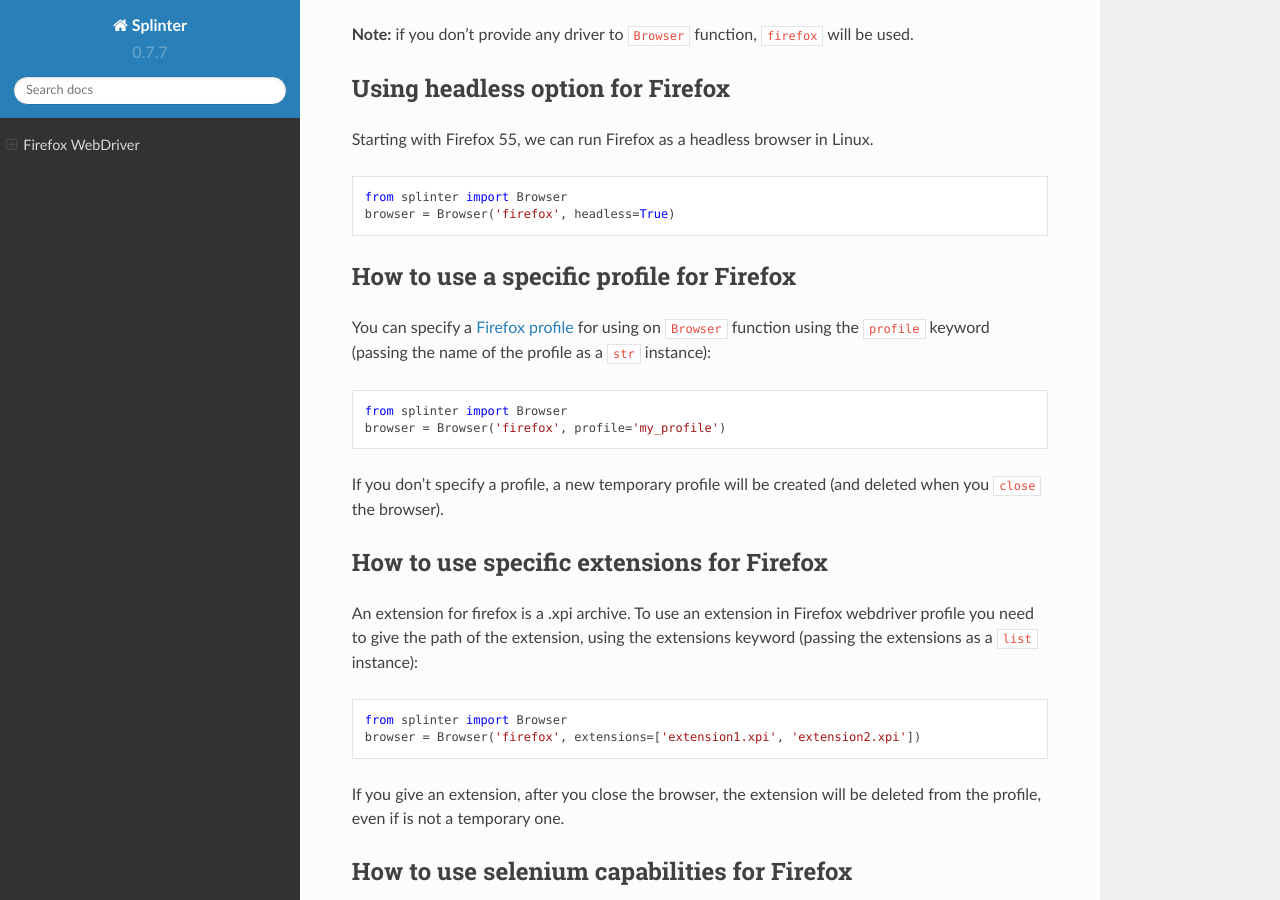
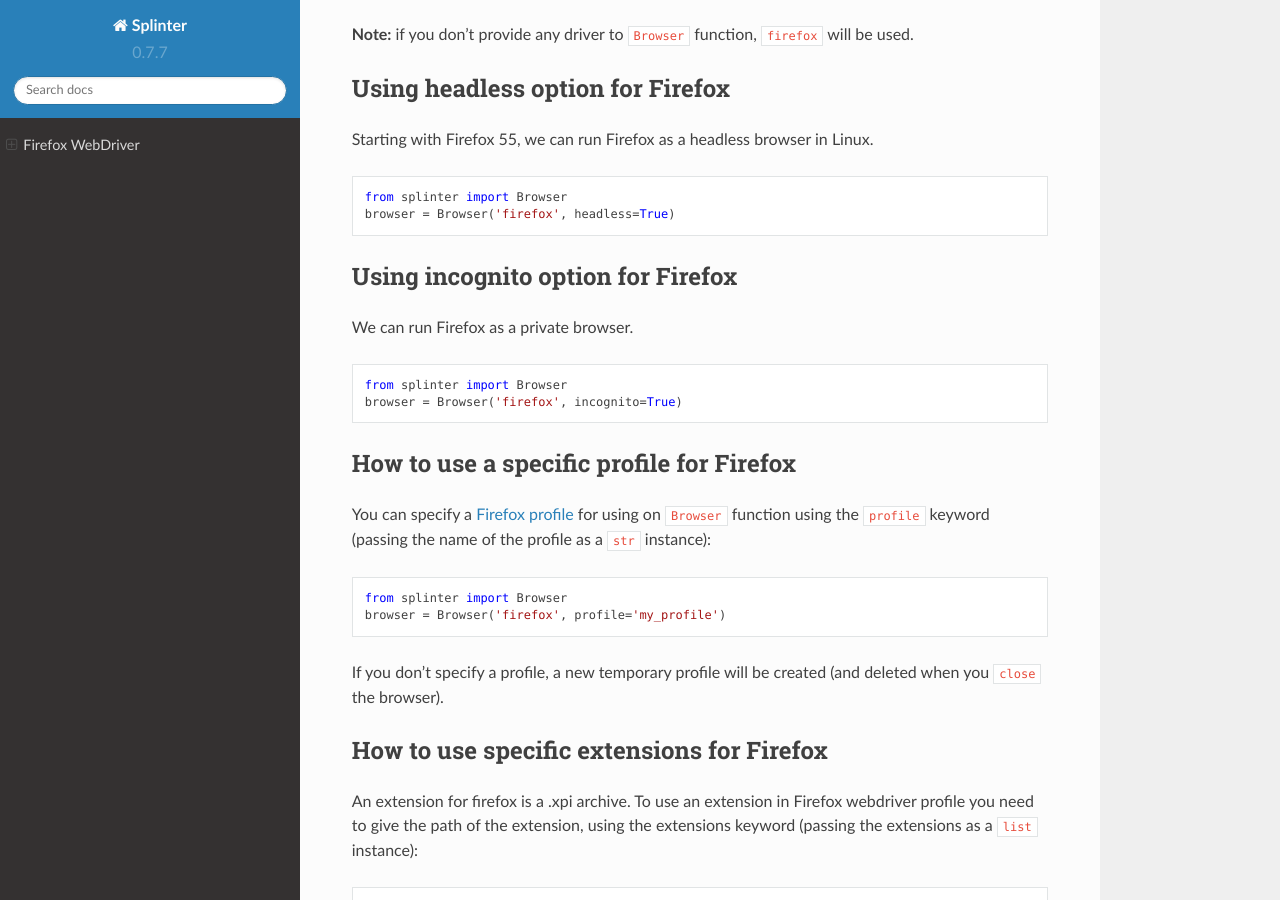
Before and after one commit to cobrateam/splinter, a Sphinx documentation site: the page built from docs/drivers/firefox.rst, in a window 1280 px wide and 900 px high, scrolled down 561 px. Built offline with Sphinx 7.4.7 and the Read the Docs theme 2.0.0, drawn with Linux system fonts in a browser that asks for light colours.

Commit message:
Add Firefox incognito mode.

```diff
--- a/docs/drivers/firefox.rst
+++ b/docs/drivers/firefox.rst
@@ -53,6 +53,19 @@
     browser = Browser('firefox', headless=True)
 
 
+Using incognito option for Firefox
+-----------------------
+
+We can run Firefox as a private browser.
+
+.. highlight:: python
+
+::
+
+    from splinter import Browser
+    browser = Browser('firefox', incognito=True)
+
+
 How to use a specific profile for Firefox
 -----------------------------------------
 
```
Also changed, not shown: docs/drivers/chrome.rst (+12 -0 lines), 1 other file.
